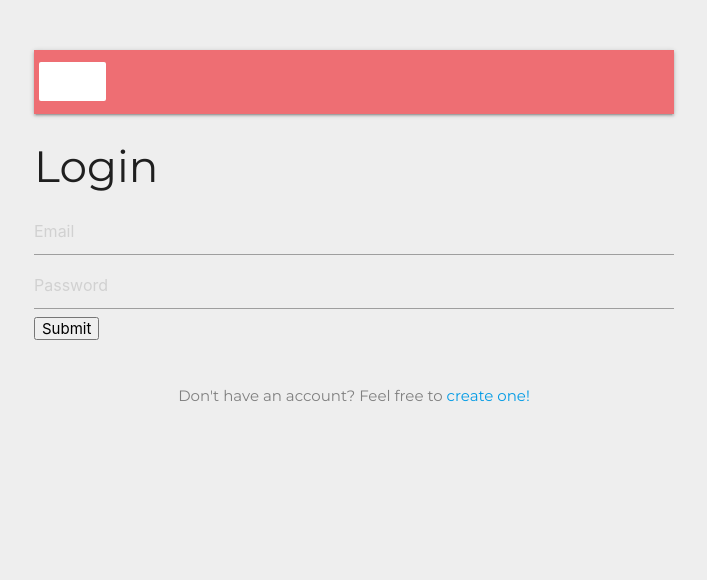
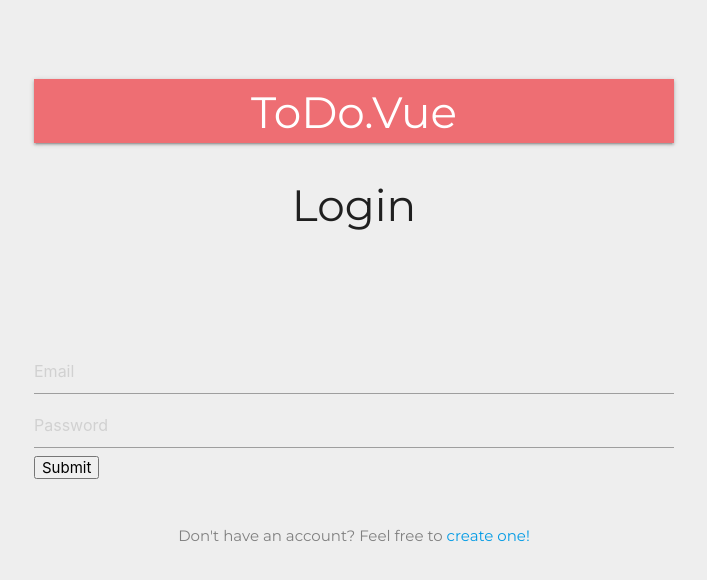
Before and after one commit to BrentBauman86/vue-test, a Vue app: page /#/login in a window 1280 px wide. Shown: the top 580 px of the page, without its empty margins (286-993 px from the left). Built offline with nearby package versions, Linux system fonts and the light colour scheme; no server answers; a small style sheet from the web is missing; what v-calendar would draw is missing.

Commit message:
style navbar

```diff
--- a/src/App.vue
+++ b/src/App.vue
@@ -2,7 +2,7 @@
   <div id="app">
     <div class="hello">
     <nav>
-      <router-link to="/">Home</router-link>
+      <h3>ToDo.Vue</h3>
     </nav>
       <router-view />
   </div>
@@ -53,4 +53,11 @@ nav a {
   flex: 100;
 }
 
+h3 {
+  padding-top: 10px;
+  padding-bottom: 100px;
+  margin-bottom: 6px;
+  text-align: center;
+}
+
 </style>
--- a/src/components/Login.vue
+++ b/src/components/Login.vue
@@ -40,7 +40,8 @@
 
     <style scoped src="materialize-css/dist/css/materialize.min.css">
     .login {
-        margin-top: 40px;
+        margin-top: 1000px;
+        margin-bottom: 100px;
     }
 
     input {
@@ -50,13 +51,15 @@
     }
 
     button {
-        margin-top: 20px;
+        margin-top: 0px;
+        margin-bottom: 100px;
         width: 20%;
         cursor: pointer;
     }
 
     p {
-        margin-top: 40px;
+        margin-top: 0px;
+        margin-bottom: 100px;
         font-size: 13px;
     }
 
--- a/src/components/Signup.vue
+++ b/src/components/Signup.vue
@@ -37,7 +37,7 @@
     <style scoped src="materialize-css/dist/css/materialize.min.css">
 
     .signup {
-        margin-top: 40px;
+        margin-top: 20px;
     }
 
     input {
@@ -47,7 +47,7 @@
     }
 
     button {
-        margin-top: 20px;
+        margin-top: 0px;
         width: 20%;
         cursor: pointer;
     }
--- a/src/components/Skills.vue
+++ b/src/components/Skills.vue
@@ -5,6 +5,7 @@
 
       <div class="border">
       <form @submit.prevent="addTask">
+        <p>Fill out your task list!</p>
 
         <v-date-picker
         :formats="formats"
@@ -115,7 +116,7 @@ export default {
 .border {
   border-color: coral;
   border-style: groove;
-  padding-top: 50px;
+  padding-top: 10px;
   padding-right: 30px;
   padding-bottom: 50px;
   padding-left: 30px;
```
